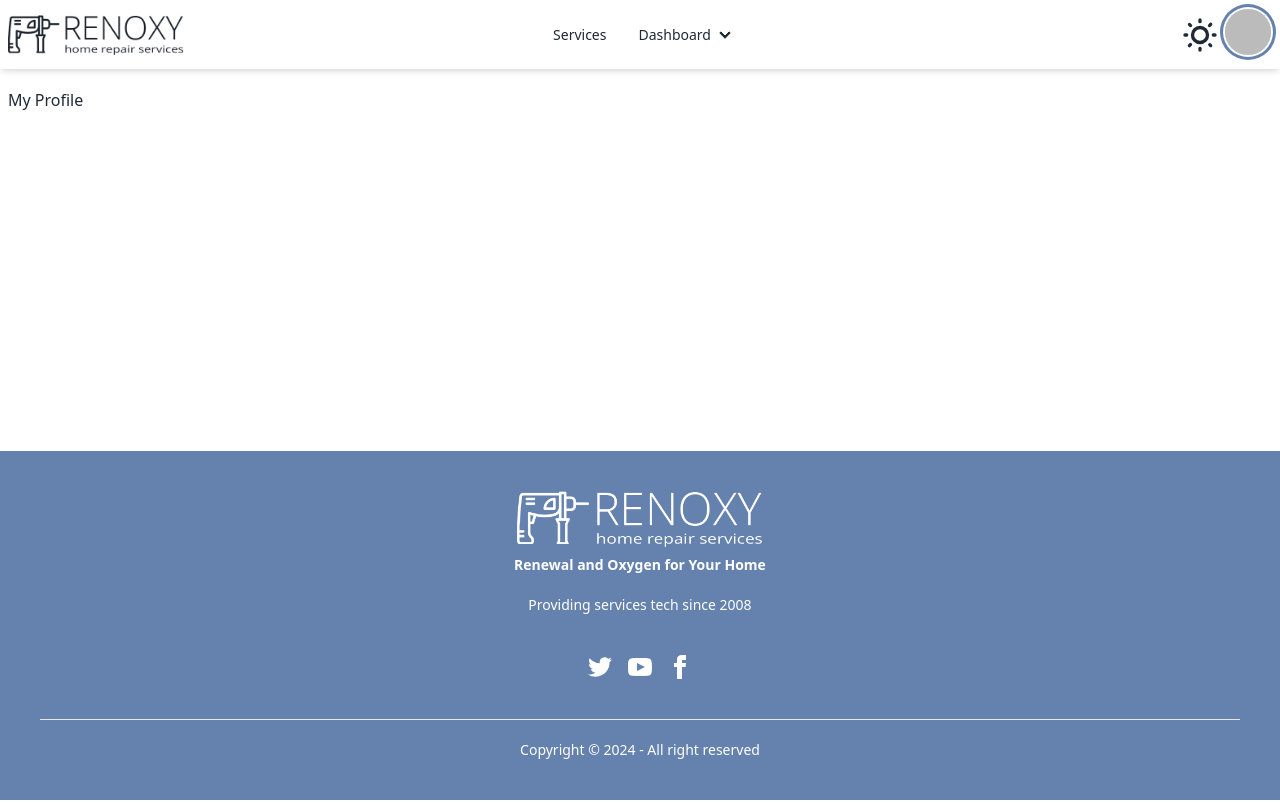
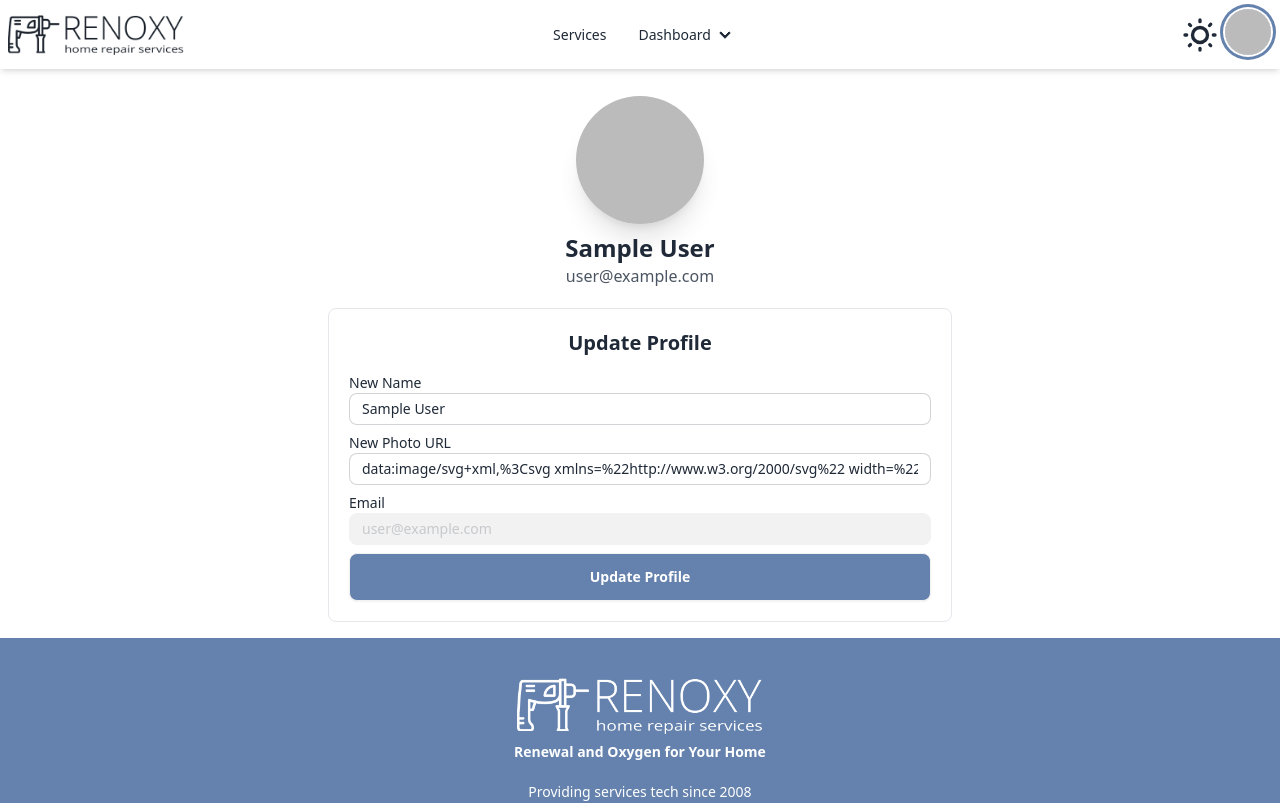
Before and after one commit to dear-mahmud-bd/home-repair-services-client, a React (Vite) app: page /profile in a window 1280 px wide. Shown: the top 803 px of the page. Built offline with nearby package versions, Linux system fonts and the light colour scheme; no server answers; sample sign-in values are in the browser's storage.

Commit message:
UserProfile funnctionality

```diff
--- a/src/Layouts/LoginRegister/WithGoogle.jsx
+++ b/src/Layouts/LoginRegister/WithGoogle.jsx
@@ -1,6 +1,24 @@
+import { useContext } from "react";
+import { AuthContext } from "../../providers/AuthProvider";
+import { useLocation, useNavigate } from "react-router-dom";
+import { showToast } from "../../utility/useToast";
 
 
 const WithGoogle = () => {
+    const { userSignInWithGoogle } = useContext(AuthContext);
+    const navigate = useNavigate();
+    const location = useLocation();
+
+    const handleGoogleSignIn = () => {
+        userSignInWithGoogle()
+            .then(() => {
+                showToast('success', 'Sign In with Google');
+                navigate(location?.state ? location.state : '/profile');
+            })
+            .catch(() => {
+                showToast('error', 'Not Sign In via Google');
+            });
+    };
     return (
         <>
             <div className="mb-5 border-b text-center">
@@ -9,7 +27,7 @@ const WithGoogle = () => {
                 </div>
             </div>
             <div className="mt-4">
-                <button type="button" className="w-full flex justify-center items-center gap-2 bg-gray-100 text-sm text-gray-600 p-2 rounded-md hover:bg-gray-50 border border-gray-200 focus:outline-none focus:ring-2 focus:ring-offset-2 focus:ring-gray-200 transition-colors duration-300">
+                <button onClick={handleGoogleSignIn} type="button" className="w-full flex justify-center items-center gap-2 bg-gray-100 text-sm text-gray-600 p-2 rounded-md hover:bg-gray-50 border border-gray-200 focus:outline-none focus:ring-2 focus:ring-offset-2 focus:ring-gray-200 transition-colors duration-300">
                     <svg xmlns="http://www.w3.org/2000/svg" viewBox="0 0 512 512" className="w-4" id="google">
                         <path fill="#fbbb00" d="M113.47 309.408 95.648 375.94l-65.139 1.378C11.042 341.211 0 299.9 0 256c0-42.451 10.324-82.483 28.624-117.732h.014L86.63 148.9l25.404 57.644c-5.317 15.501-8.215 32.141-8.215 49.456.002 18.792 3.406 36.797 9.651 53.408z"></path> <path fill="#518ef8" d="M507.527 208.176C510.467 223.662 512 239.655 512 256c0 18.328-1.927 36.206-5.598 53.451-12.462 58.683-45.025 109.925-90.134 146.187l-.014-.014-73.044-3.727-10.338-64.535c29.932-17.554 53.324-45.025 65.646-77.911h-136.89V208.176h245.899z"></path> <path fill="#28b446" d="m416.253 455.624.014.014C372.396 490.901 316.666 512 256 512c-97.491 0-182.252-54.491-225.491-134.681l82.961-67.91c21.619 57.698 77.278 98.771 142.53 98.771 28.047 0 54.323-7.582 76.87-20.818l83.383 68.262z"></path> <path fill="#f14336" d="m419.404 58.936-82.933 67.896C313.136 112.246 285.552 103.82 256 103.82c-66.729 0-123.429 42.957-143.965 102.724l-83.397-68.276h-.014C71.23 56.123 157.06 0 256 0c62.115 0 119.068 22.126 163.404 58.936z"></path>
                     </svg>
--- a/src/Layouts/Shared/Navbar.jsx
+++ b/src/Layouts/Shared/Navbar.jsx
@@ -111,8 +111,9 @@ const Navbar = () => {
                             </ul>
                         </div>
                     ) : (
-                        <Link to='/login' className="btn bg-custom-blue-5 hover:bg-custom-blue-3 text-white">LogIn <BiLogIn className='text-2xl' /></Link>
-
+                        <Link to='/login' className="btn bg-custom-blue-5 hover:bg-custom-blue-3 text-white">
+                            LogIn <BiLogIn className='text-2xl' />
+                        </Link>
                     )}
                 </div>
             </div>
--- a/src/Pages/LogIn.jsx
+++ b/src/Pages/LogIn.jsx
@@ -12,11 +12,11 @@ import { showToast } from "../utility/useToast";
 
 const LogIn = () => {
     const { loading, userSignIn } = useContext(AuthContext);
+
     const navigate = useNavigate();
     const location = useLocation();
 
     const [passwordVisible, togglePasswordVisibility] = useTogglePassword();
-
 
     const { register, handleSubmit, formState: { errors } } = useForm();
     const onSubmit = (formData) => {
--- /dev/null
+++ b/src/Pages/UserProfile.jsx
@@ -0,0 +1,91 @@
+import { Helmet } from 'react-helmet';
+import { useForm } from 'react-hook-form';
+import { useContext, useEffect } from 'react';
+import { AuthContext } from '../providers/AuthProvider';
+import { showToast } from '../utility/useToast';
+
+const UserProfile = () => {
+    const { loading, user, setUser, userUpdateProfile } = useContext(AuthContext);
+
+
+    const urlPattern = /^(https?:\/\/(?:www\.|(?!www))[a-zA-Z0-9][a-zA-Z0-9-]+[a-zA-Z0-9]\.[^\s]{2,}|www\.[a-zA-Z0-9][a-zA-Z0-9-]+[a-zA-Z0-9]\.[^\s]{2,}|https?:\/\/(?:www\.|(?!www))[a-zA-Z0-9]+\.[^\s]{2,}|www\.[a-zA-Z0-9]+\.[^\s]{2,})$/;
+    const {
+        register,
+        handleSubmit,
+        setValue,
+        formState: { errors },
+    } = useForm();
+
+    useEffect(() => {
+        setValue('newName', user?.displayName || '');
+        setValue('photoUrl', user?.photoURL || '');
+    }, [user, setValue]);
+
+    const handleUpdateProfile = (formData) => {
+        const { newName, photoUrl } = formData;
+        userUpdateProfile(newName, photoUrl)
+            .then(() => {
+                setUser(prevUser => ({
+                    ...prevUser,
+                    displayName: newName,
+                    photoURL: photoUrl,
+                }));
+                showToast('success', 'Account Updated Successfully');
+            }).catch(() => {
+                showToast('error', 'Something Went Wrong! Try Again');
+            });
+    };
+
+    return (
+        <div>
+            <Helmet>
+                <title>My Profile</title>
+            </Helmet>
+
+            <div className="p-2 rounded-lg">
+                <div className="md:w-1/2 pb-5 flex justify-center items-cente mx-auto">
+                    <div className='flex flex-col items-center'>
+                        <img src={user?.photoURL} alt="User Profile" className="w-32 h-32 rounded-full shadow-xl" />
+                        <h2 className="text-2xl font-semibold mt-2">{user?.displayName}</h2>
+                        <p className="text-gray-600">{user?.email}</p>
+                    </div>
+                </div>
+                <div className="md:w-1/2 p-5 mx-auto border rounded-lg">
+                    <h3 className="text-xl font-semibold mb-4 text-center">Update Profile</h3>
+
+                    <form onSubmit={handleSubmit(handleUpdateProfile)} className="space-y-2">
+                        <div>
+                            <label className="block text-sm font-medium">New Name</label>
+                            <input {...register('newName', { required: true })}
+                                type="text" className="input input-sm input-bordered w-full" placeholder="Enter your name" />
+                            {errors.newName && <p className="text-red-500 text-sm">Name is required.</p>}
+                        </div>
+                        <div>
+                            <label className="block text-sm font-medium">New Photo URL</label>
+                            <input {...register('photoUrl', {
+                                required: "Photo URL is required.",
+                                pattern: {
+                                    value: urlPattern,
+                                    message: "Please enter a valid URL."
+                                }
+                            })} type="url" className="input input-sm input-bordered w-full" placeholder="Enter your photo URL" />
+
+                            {errors.photoUrl && <p className="text-red-500 text-sm">{errors.photoUrl.message}</p>}
+
+                        </div>
+                        <div>
+                            <label className="block text-sm font-medium">Email</label>
+                            <input type="email" placeholder={user?.email} disabled className="input input-sm input-bordered w-full hover:cursor-not-allowed" />
+                        </div>
+                        <button type="submit" className="btn bg-custom-blue-5 hover:bg-custom-blue-3 text-white w-full mt-4" disabled={loading}>
+                            {loading ? <span className="loading loading-spinner loading-xs"></span> : 'Update Profile'}
+                        </button>
+                    </form>
+
+                </div>
+            </div>
+        </div>
+    );
+};
+
+export default UserProfile;
--- a/src/providers/AuthProvider.jsx
+++ b/src/providers/AuthProvider.jsx
@@ -2,14 +2,17 @@ import PropTypes from 'prop-types';
 import { createContext, useEffect, useState } from 'react';
 import {
     createUserWithEmailAndPassword,
+    GoogleAuthProvider,
     onAuthStateChanged,
     signInWithEmailAndPassword,
+    signInWithPopup,
     signOut,
     updateProfile
 } from "firebase/auth";
 import auth from '../Config/firebase.config';
 
 export const AuthContext = createContext(null);
+const googleProvider = new GoogleAuthProvider();
 
 const AuthProvider = ({ children }) => {
     const [user, setUser] = useState(null);
@@ -31,6 +34,12 @@ const AuthProvider = ({ children }) => {
     const userSignOut = () => {
         setLoading(true);
         return signOut(auth)
+            .finally(() => setLoading(false));
+    }
+
+    const userSignInWithGoogle = () => {
+        setLoading(true);
+        return signInWithPopup(auth, googleProvider)
             .finally(() => setLoading(false));
     }
 
@@ -66,6 +75,7 @@ const AuthProvider = ({ children }) => {
         createUser,
         userSignIn,
         userSignOut,
+        userSignInWithGoogle,
         userUpdateProfile,
     };
     return (
```
Also changed, not shown: src/Routes/Routes.jsx (+8 -6 lines).
